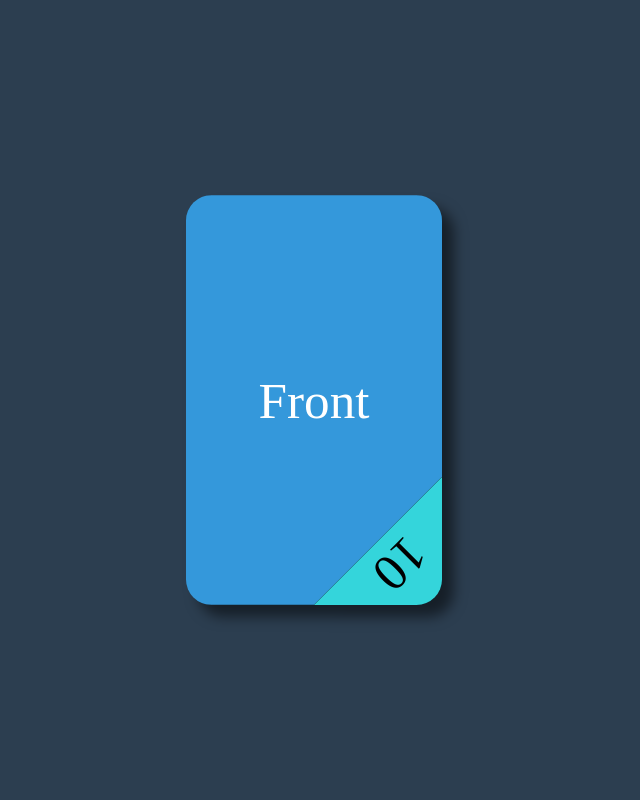
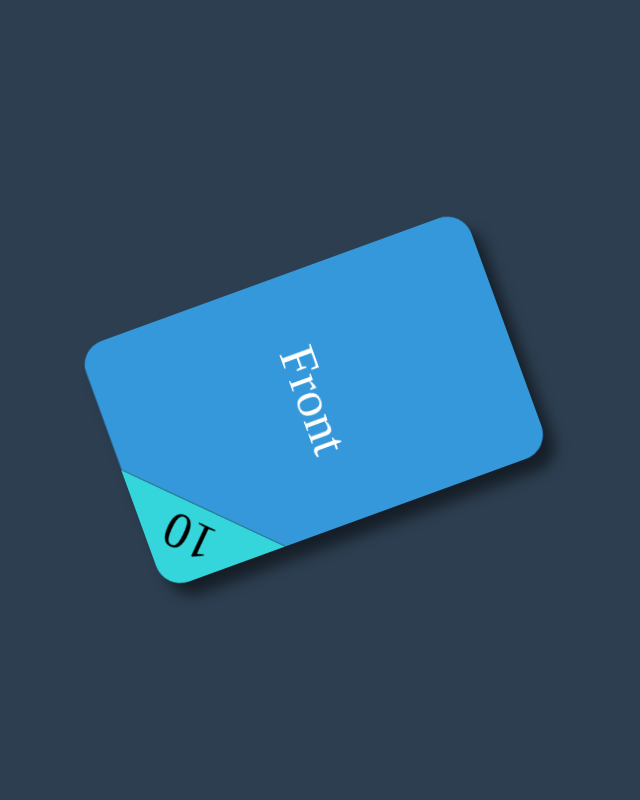
Before and after one commit to pcarioufr/tapis-vert, a Flask app: template services/webapp/flask/app/templates/test/cardt.jinja in a window 1280 px wide. Shown: the whole page, without its empty margins (326-966 px from the left). Run offline with Flask 3, Linux system fonts and the light colour scheme; the template is opened without the code that fills it, so the values that code supplies are empty; parts of the project's set-up code (start-up, migrations or seed data) failed here and were passed over.

Commit message:
cast shadow on card based on rotation

```diff
--- a/services/static/styles/test.css
+++ b/services/static/styles/test.css
@@ -13,6 +13,7 @@ body {
     --card-w: 20vw; /* card width */
     --card-h: 32vw; /* card height */
     --card-c: 10vw;  /* card corner size */
+    --card-r: 70deg;
  }
 
 /* Container for the card */
@@ -33,11 +34,13 @@ body {
     transform-style: preserve-3d; /* Ensures both front and back are in 3D */
     transition: transform 0.6s; /* Flip animation */
 
+    transform: rotateZ( var(--card-r) );
+
 }
 
 /* When the card is flipped */
 .flipped {
-    transform: rotateY(180deg); /* Flip the card */
+    transform: rotateZ( var(--card-r) ) rotateY(180deg); /* Flip the card */
 }
 
 /* Card faces */
@@ -97,13 +100,19 @@ body {
     backface-visibility: hidden;
     transform: rotateY(180deg); /* The back face is rotated initially */
 
-    background: radial-gradient(ellipse 200% 60% at bottom left, #96291d var(--p1), #e74c3c var(--p2));
+    background: radial-gradient(
+            ellipse
+            calc(120% + 75% * cos(var(--card-r) - 45deg)) calc(60% + 30% * sin(var(--card-r) - 45deg))
+            at bottom left,
+            #96291d var(--p1),
+            #e74c3c var(--p2)
+        );
     transition: --p1 0.5s, --p2 0.5s
 }
 
 .peek-corner .card-back {
-    --p1: 25%;
-    --p2: 42%;
+    --p1: 30%;
+    --p2: 60%;
 }
 
 
```
